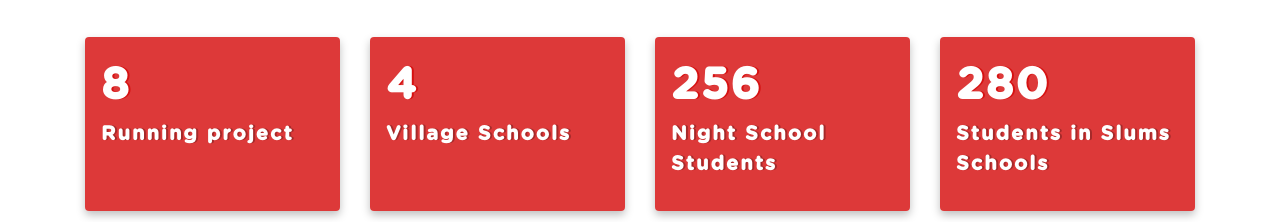
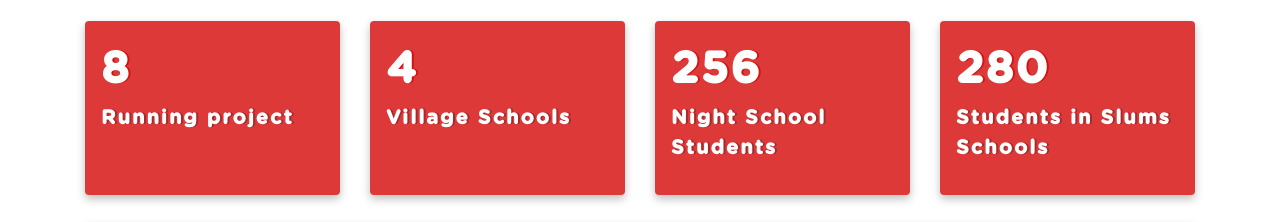
Before and after one commit to mayanksh99/uddeshhya-ui, a plain HTML site: page index.html in a window 1280 px wide. Shown: the part 909-1131 px from the top of the page. Drawn offline with nearby package versions, Linux system fonts and the light colour scheme; grey boxes are pictures that could not be loaded.

Commit message:
ui-modified

```diff
--- a/index.html
+++ b/index.html
@@ -95,26 +95,26 @@
                 1860 with registration number as 1719/2017-18.
             </p>
             <!-- </div> -->
-            <div class="row pt-4">
-                <div class="col-lg-3">
+            <div class="row pt-2">
+                <div class="col-lg-3 mb-4">
                     <div class="card">
                         <span class="abt">8</span>
                         <span class="number">Running project</span>
                     </div>
                 </div>
-                <div class="col-lg-3">
+                <div class="col-lg-3 mb-4">
                     <div class="card">
                         <span class="abt">4</span>
                         <span class="number">Village Schools</span>
                     </div>
                 </div>
-                <div class="col-lg-3">
+                <div class="col-lg-3 mb-4">
                     <div class="card">
                         <span class="abt">256</span>
                         <span class="number">Night School Students</span>
                     </div>
                 </div>
-                <div class="col-lg-3">
+                <div class="col-lg-3 mb-4">
                     <div class="card">
                         <span class="abt">280</span>
                         <span class="number">Students in Slums Schools</span>
@@ -123,7 +123,7 @@
             </div>
         </div>
 
-        <div class="tough mt-5">
+        <div class="tough mt-1">
             <div class="container pb-4">
                 <div class="card"
                     style="height: 400px; background: linear-gradient(89.35deg, rgba(241, 241, 241, 0.8) 31.39%, rgba(255, 255, 255, 0) 99.74%), url(./assets/images/children-close-up-crowd-764681.jpg); background-repeat: no-repeat; background-size: cover;">
```
